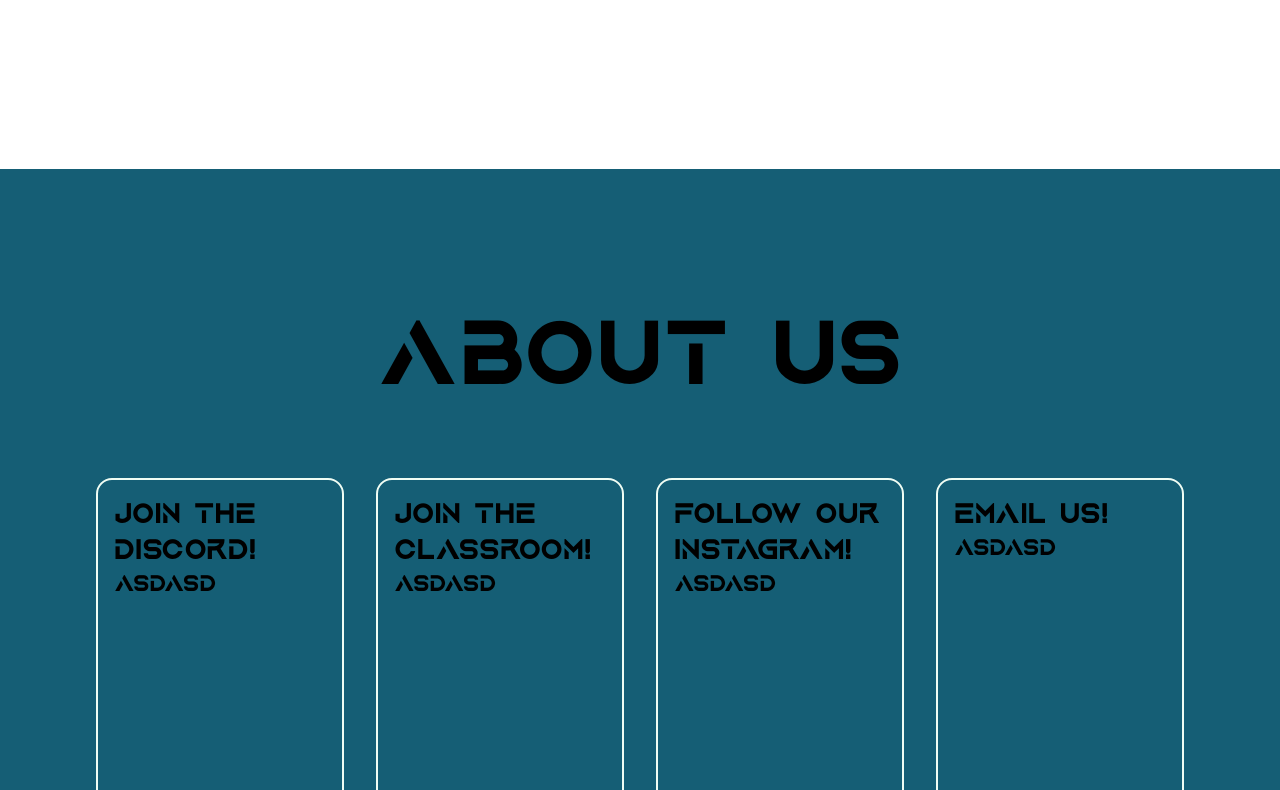
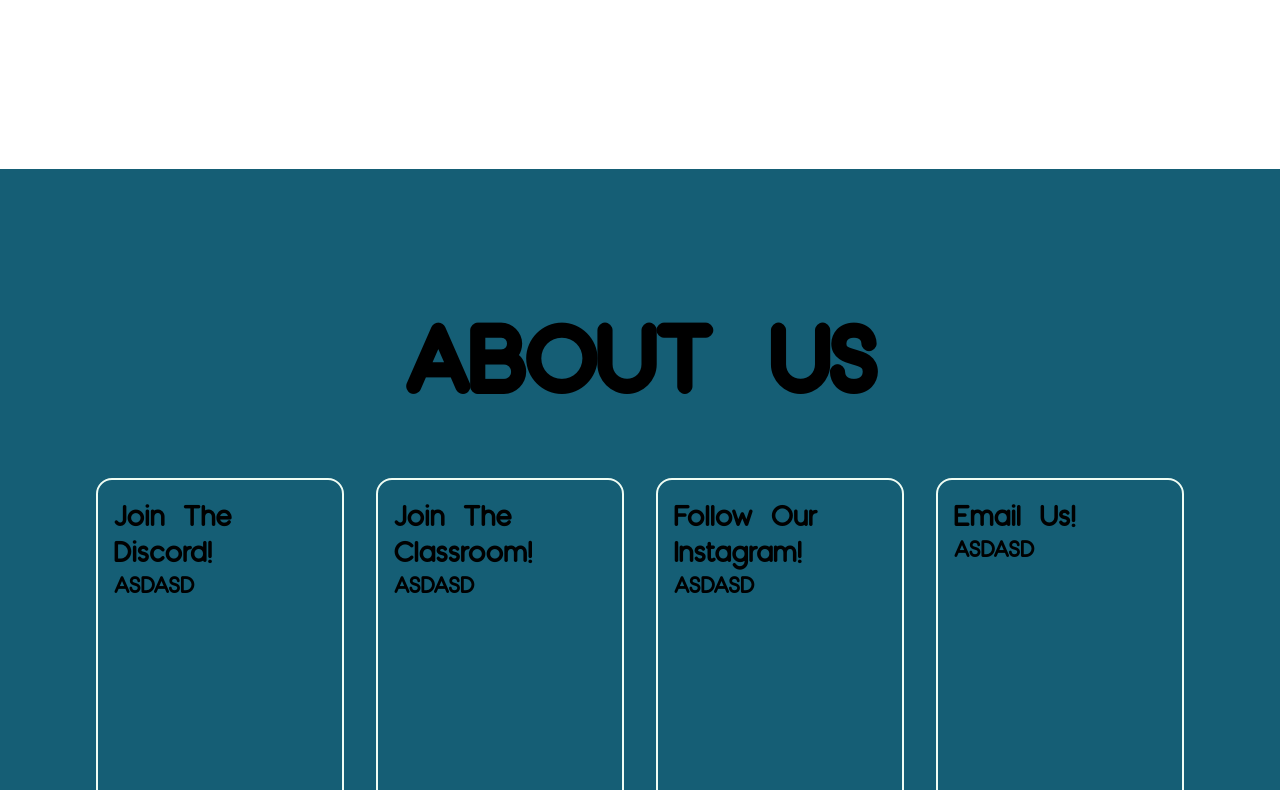
Before and after one commit to Trudeau-Physics/TrudeauPhysicsClub, a website with bundled scripts: page public/index.html in a window 1280 px wide. Shown: the part 631-1421 px from the top of the page. Built offline with nearby package versions, Linux system fonts and the light colour scheme.

Commit message:
placeholderfont

```diff
--- a/public/components/Hero.js
+++ b/public/components/Hero.js
@@ -3,7 +3,7 @@ export function Hero() {
     id: "home",
     className: "pt-32 pb-32 snap-center z-[1] w-screen h-screen flex flex-col justify-around items-center "
   }, /*#__PURE__*/React.createElement("div", {
-    className: "font-extrabold text-transparent text-3xl sm:text-5xl lg:text-9xl bg-clip-text bg-gradient-to-r from-cyan-400 to-pink-600 duration-700"
+    className: "titlefont font-extrabold text-transparent text-3xl sm:text-5xl lg:text-9xl bg-clip-text bg-gradient-to-r from-cyan-400 to-pink-600 duration-700"
   }, "TRUDEAU PHYSICS"), /*#__PURE__*/React.createElement("div", {
     className: "font-bold text-1xl sm:text-1xl lg:text-3xl"
   }, "Subtitles"), /*#__PURE__*/React.createElement("div", {
--- a/src/components/Hero.js
+++ b/src/components/Hero.js
@@ -2,7 +2,7 @@
 export function Hero() {
     return (
         <div id="home" className='pt-32 pb-32 snap-center z-[1] w-screen h-screen flex flex-col justify-around items-center '>
-            <div className="font-extrabold text-transparent text-3xl sm:text-5xl lg:text-9xl bg-clip-text bg-gradient-to-r from-cyan-400 to-pink-600 duration-700">TRUDEAU PHYSICS</div>
+            <div className="titlefont font-extrabold text-transparent text-3xl sm:text-5xl lg:text-9xl bg-clip-text bg-gradient-to-r from-cyan-400 to-pink-600 duration-700">TRUDEAU PHYSICS</div>
             <div className="font-bold text-1xl sm:text-1xl lg:text-3xl">Subtitles</div>
             <div className="font-bold text-1xl sm:text-1xl lg:text-3xl">Something</div>
         </div>
--- a/src/input.css
+++ b/src/input.css
@@ -3,13 +3,16 @@
 @tailwind utilities;
 
 @font-face {
-    font-family: MoonFont;
-
+    font-family: AquireFont;
     src: url(./assets/aquire.otf);
+}
+@font-face {
+    font-family: NormalFont;
+    src: url(./assets/Moon2.0-Bold.otf);
 }
 
 * {
-    font-family: MoonFont;
+    font-family: NormalFont;
         /* border: 1px solid black;
         box-sizing: border-box; */
 }
@@ -21,7 +24,18 @@ body{
     -ms-overflow-style: none;
     scrollbar-width: none;
 }
+.titlefont{
+    font-family: AquireFont;
+}
+::-moz-selection {
+    background-color: transparent;
+    color: #000;
+}
 
+::selection {
+    background-color: transparent;
+    color: #000;
+}
 html {
     /* background: url(./assets/blurry.png) no-repeat center center fixed; */
     -webkit-background-size: cover;
```
Also changed, not shown: public/style.css.
